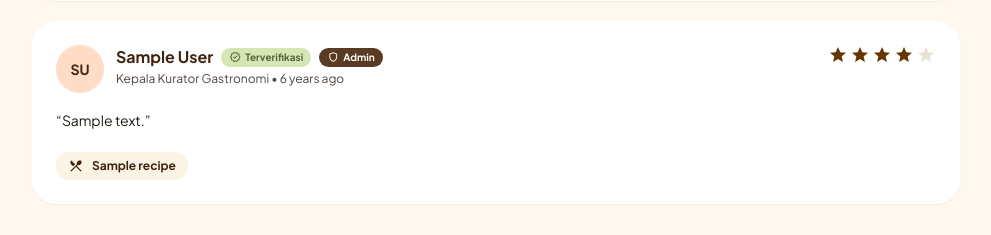
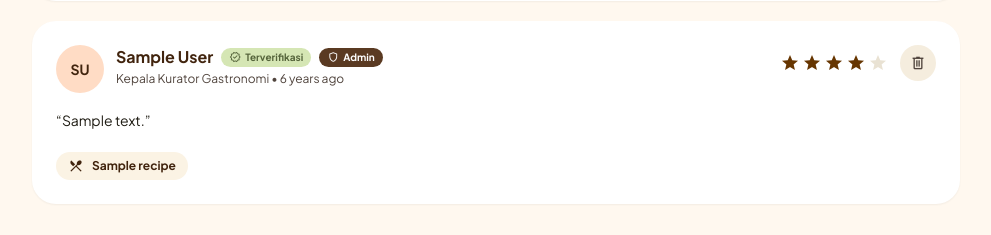
Before and after one commit to indriyanirasti7-sys/Sistem_Informasi_Resep_Makanan, a Laravel app: page /admin/reviews in a window 1280 px wide. Shown: the part 880-1115 px from the top of the page, without its empty margins (288-1279 px from the left). Run offline with Laravel 12, Linux system fonts and the light colour scheme; a user stored in the database is signed in; tables that the repository leaves empty hold one stand-in row (values such as "Sample post"); grey boxes marked "Sample" are stand-in pictures; parts of the project's set-up code (start-up, migrations or seed data) failed here and were passed over; some libraries are stand-ins or nearby versions; some web fonts are replaced.

Commit message:
Menambah tombol hapus & modal konfirmasi ulasan
Modal muncul dengan nama pengulas dan judul resep

Preview kutipan komentar ditampilkan sebelum dihapus

Notifikasi muncul setelah ulasan berhasil dihapus

```diff
--- a/app/Http/Controllers/Admin/ReviewController.php
+++ b/app/Http/Controllers/Admin/ReviewController.php
@@ -77,4 +77,19 @@ class ReviewController extends Controller
             'recipesForFilter'
         ));
     }
+
+     public function destroy($review)
+    {
+        $rating = Rating::findOrFail($review);
+
+        // Ambil info dulu sebelum dihapus (untuk flash message)
+        $userName   = $rating->user->name ?? 'Anonim';
+        $recipeName = $rating->recipe->title ?? 'Resep';
+
+        $rating->delete();
+
+        return redirect()
+            ->route('admin.reviews.index')
+            ->with('success', "Ulasan dari {$userName} pada resep '{$recipeName}' berhasil dihapus.");
+    }
 }
--- a/resources/views/admin/reviews/daftar_ulasan.blade.php
+++ b/resources/views/admin/reviews/daftar_ulasan.blade.php
@@ -289,11 +289,24 @@
                     </div>
                 </div>
 
-                <div class="flex items-center gap-0.5 self-end sm:self-auto">
-                    @for ($i = 1; $i <= 5; $i++)
-                        <span class="material-symbols-outlined text-[20px] {{ $i <= $rating ? 'text-tertiary-container' : 'text-surface-container-highest' }}"
-                              style="font-variation-settings: 'FILL' 1;">star</span>
-                    @endfor
+                {{-- Bintang + Tombol Hapus --}}
+                <div class="flex items-center gap-3 self-end sm:self-auto">
+                    <div class="flex items-center gap-0.5">
+                        @for ($i = 1; $i <= 5; $i++)
+                            <span class="material-symbols-outlined text-[20px] {{ $i <= $rating ? 'text-tertiary-container' : 'text-surface-container-highest' }}"
+                                style="font-variation-settings: 'FILL' 1;">star</span>
+                        @endfor
+                    </div>
+
+                    <button type="button"
+                            class="delete-btn w-9 h-9 rounded-full bg-surface-container hover:bg-error-container text-on-surface-variant hover:text-error flex items-center justify-center transition"
+                            data-author="{{ $user->name ?? 'Anonim' }}"
+                            data-recipe="{{ $review->recipe->title ?? 'Resep dihapus' }}"
+                            data-comment="{{ $review->comment }}"
+                            data-delete-url="{{ route('admin.reviews.destroy', $review->id) }}"
+                            title="Hapus Ulasan">
+                        <span class="material-symbols-outlined text-[18px]">delete</span>
+                    </button>
                 </div>
             </div>
 
@@ -331,4 +344,115 @@
     </div>
 @endif
 
+{{-- ========== MODAL: Konfirmasi Hapus Ulasan ========== --}}
+<div id="deleteReviewModal" class="fixed inset-0 z-50 flex items-center justify-center p-4 bg-inverse-surface/40 backdrop-blur-sm hidden">
+    <div class="bg-surface-container-lowest rounded-3xl p-8 max-w-lg w-full shadow-[0_16px_40px_-6px_rgba(90,58,34,0.18)] flex flex-col gap-5">
+
+        {{-- Header --}}
+        <div class="flex items-start gap-4">
+            <div class="w-12 h-12 rounded-full bg-error-container text-error flex items-center justify-center shrink-0">
+                <span class="material-symbols-outlined text-[26px]">delete_forever</span>
+            </div>
+            <div class="flex flex-col gap-1">
+                <h3 class="font-display text-2xl text-primary font-bold">Hapus Ulasan Ini?</h3>
+                <p class="text-sm text-on-surface-variant">
+                    Apakah Anda yakin ingin menghapus ulasan dari
+                    <strong class="text-on-surface" id="modalAuthorName">Pengguna</strong>?
+                    Tindakan ini permanen dan skor rata-rata resep
+                    <strong class="text-on-surface" id="modalRecipeName">Resep</strong>
+                    akan dihitung ulang otomatis.
+                </p>
+            </div>
+        </div>
+
+        {{-- Preview Kutipan Komentar --}}
+        <div class="p-4 rounded-2xl bg-surface-container-low flex flex-col gap-2">
+            <span class="text-[11px] uppercase tracking-wider text-on-surface-variant font-bold">
+                Kutipan Komentar yang Dihapus
+            </span>
+            <p class="text-sm italic text-on-surface leading-relaxed" id="modalCommentQuote">
+                “Komentar yang dipilih akan muncul di sini...”
+            </p>
+        </div>
+
+        {{-- Action Buttons --}}
+        <form id="deleteReviewForm" method="POST" action="" class="flex items-center justify-end gap-3 pt-2">
+            @csrf
+            @method('DELETE')
+            <button type="button" id="cancelDeleteReviewBtn"
+                    class="px-6 py-2.5 rounded-full bg-surface-container-high text-on-surface-variant hover:text-primary text-sm font-bold transition">
+                Batal
+            </button>
+            <button type="submit"
+                    class="px-6 py-2.5 rounded-full bg-error text-white text-sm font-bold shadow-sm hover:opacity-90 transition">
+                Ya, Hapus Ulasan
+            </button>
+        </form>
+    </div>
+</div>
+
+{{-- ========== TOAST ========== --}}
+<div id="toastSuccess"
+     class="fixed bottom-6 right-6 z-50 bg-primary-container text-white px-6 py-3 rounded-full shadow-lg flex items-center gap-2.5 transition-all transform translate-y-24 opacity-0 pointer-events-none">
+    <span class="material-symbols-outlined text-[20px] text-secondary-fixed">check_circle</span>
+    <span class="text-sm font-bold" id="toastMessage">Berhasil!</span>
+</div>
+
 @endsection
+
+@push('scripts')
+<script>
+(function () {
+    /* ===== Modal Hapus Ulasan ===== */
+    const deleteModal  = document.getElementById('deleteReviewModal');
+    const deleteForm   = document.getElementById('deleteReviewForm');
+    const modalAuthor  = document.getElementById('modalAuthorName');
+    const modalRecipe  = document.getElementById('modalRecipeName');
+    const modalComment = document.getElementById('modalCommentQuote');
+    const cancelBtn    = document.getElementById('cancelDeleteReviewBtn');
+
+    function openDeleteModal(data) {
+        modalAuthor.textContent  = data.author;
+        modalRecipe.textContent  = data.recipe;
+        modalComment.textContent = '“' + data.comment + '”';
+        deleteForm.action = data.deleteUrl;
+
+        deleteModal.classList.remove('hidden');
+        deleteModal.classList.add('flex');
+    }
+
+    function closeDeleteModal() {
+        deleteModal.classList.add('hidden');
+        deleteModal.classList.remove('flex');
+    }
+
+    document.querySelectorAll('.delete-btn').forEach(btn => {
+        btn.addEventListener('click', () => openDeleteModal({
+            author:    btn.dataset.author,
+            recipe:    btn.dataset.recipe,
+            comment:   btn.dataset.comment,
+            deleteUrl: btn.dataset.deleteUrl,
+        }));
+    });
+
+    cancelBtn.addEventListener('click', closeDeleteModal);
+
+    /* Escape menutup modal */
+    window.addEventListener('keydown', (e) => {
+        if (e.key === 'Escape') closeDeleteModal();
+    });
+
+    /* Flash message dari server → tampilkan toast */
+    @if (session('success'))
+        (function () {
+            const toast = document.getElementById('toastSuccess');
+            document.getElementById('toastMessage').textContent = @json(session('success'));
+            toast.classList.remove('translate-y-24', 'opacity-0', 'pointer-events-none');
+            setTimeout(() => {
+                toast.classList.add('translate-y-24', 'opacity-0', 'pointer-events-none');
+            }, 3200);
+        })();
+    @endif
+})();
+</script>
+@endpush
```
